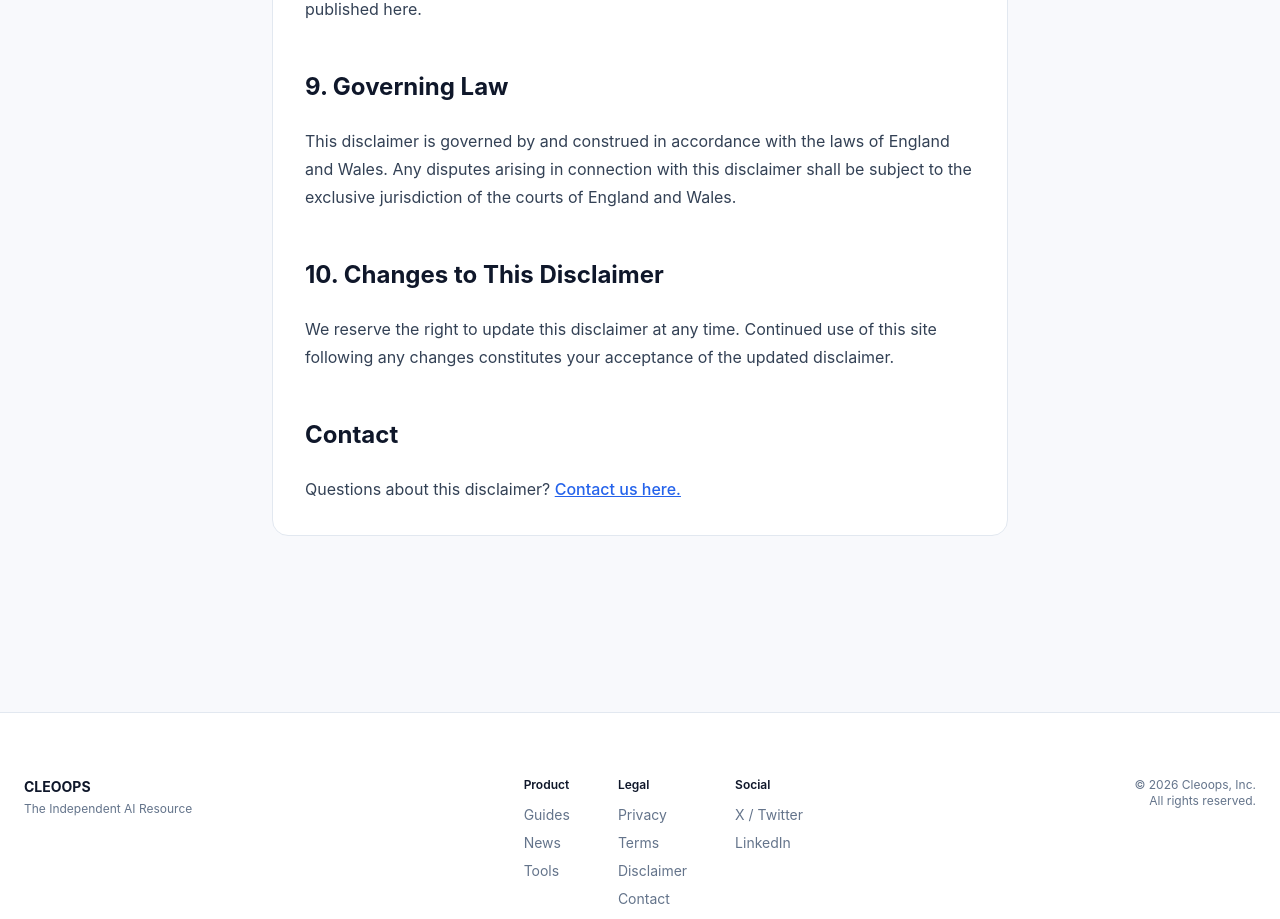
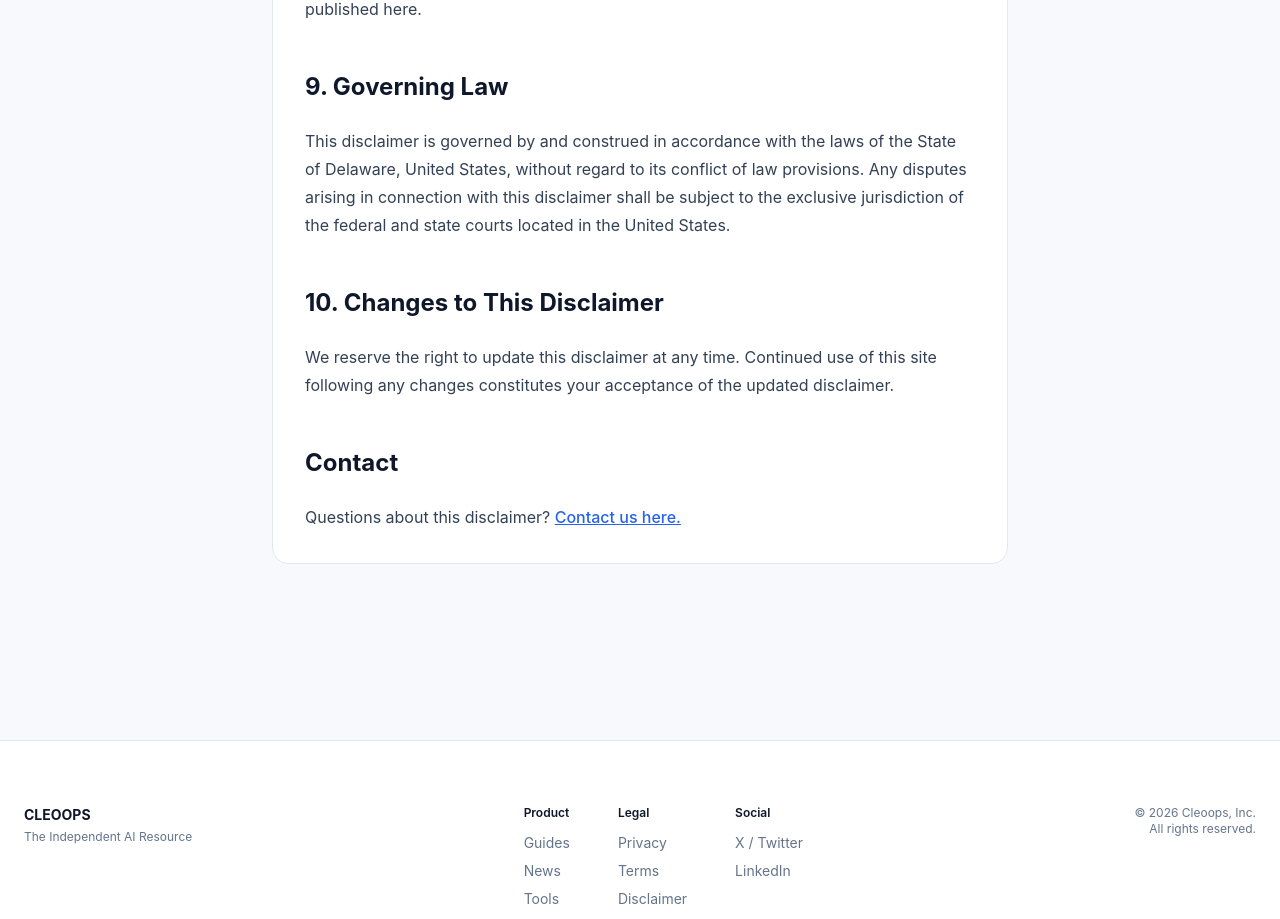
Before and after one commit to cleoops/cleoops-site, a Next.js app: page /disclaimer in a window 1280 px wide. Shown: the part 2180-3099 px from the top of the page. Built offline with nearby package versions, Linux system fonts and the light colour scheme.

Commit message:
fix: disclaimer jurisdiction updated to US (Delaware)

```diff
--- a/app/disclaimer/page.js
+++ b/app/disclaimer/page.js
@@ -45,7 +45,7 @@ export default function Disclaimer() {
           <p>To the maximum extent permitted by applicable law, Cleoops.com and its operators shall not be liable for any indirect, incidental, special, consequential, or punitive damages arising out of or relating to your use of, or inability to use, this site or any content published here.</p>
 
           <h2>9. Governing Law</h2>
-          <p>This disclaimer is governed by and construed in accordance with the laws of England and Wales. Any disputes arising in connection with this disclaimer shall be subject to the exclusive jurisdiction of the courts of England and Wales.</p>
+          <p>This disclaimer is governed by and construed in accordance with the laws of the State of Delaware, United States, without regard to its conflict of law provisions. Any disputes arising in connection with this disclaimer shall be subject to the exclusive jurisdiction of the federal and state courts located in the United States.</p>
 
           <h2>10. Changes to This Disclaimer</h2>
           <p>We reserve the right to update this disclaimer at any time. Continued use of this site following any changes constitutes your acceptance of the updated disclaimer.</p>
```
